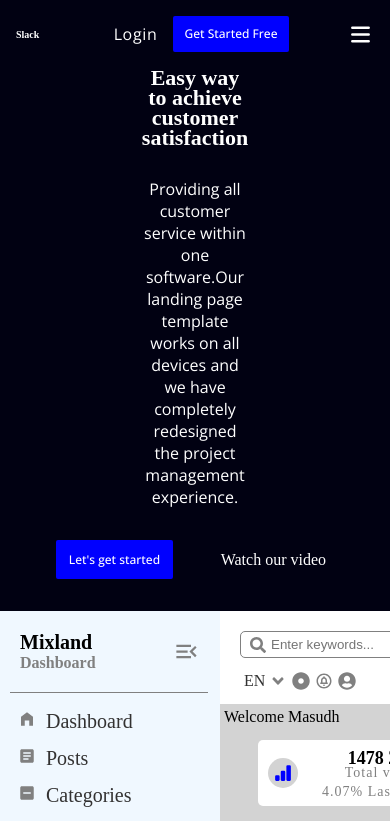
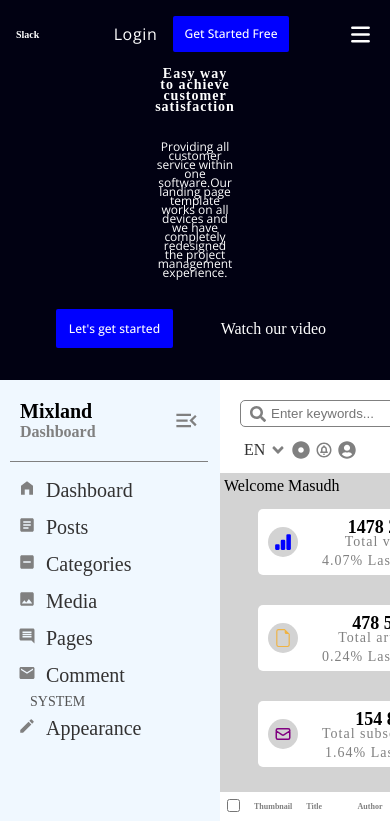
Before and after one commit to Masudh002/first-react-project, a React (Create React App) app: page / in a window 390 px wide. Shown: the top 821 px of the page. Built offline with nearby package versions, Linux system fonts and the light colour scheme; some icons are missing; a web font is replaced by a local one.

Commit message:
second commit

```diff
--- a/src/Container/Header/Header.css
+++ b/src/Container/Header/Header.css
@@ -54,11 +54,11 @@
 }
 @media screen and (max-width: 650px) {
     .app__header-p h1 {
-        font-size: 28px;
+        font-size: 18px;
         line-height: 20px;
     }
     .app__header-p p{
-        font-size: 20px;
+        font-size: 14px;
     }
     .app__header-buttons button{
         padding:.6rem .8rem;
@@ -69,9 +69,12 @@
 }
 @media screen and (max-width: 450px) {
     .app__header-p h1 {
-        font-size: 22px;
+        font-size: 14px;
+        line-height: 11px;
+        letter-spacing: 1px;
     }
     .app__header-p p{
-        font-size:16px;
+        font-size:12px;
+        line-height: 9px;
     }
 }
```
